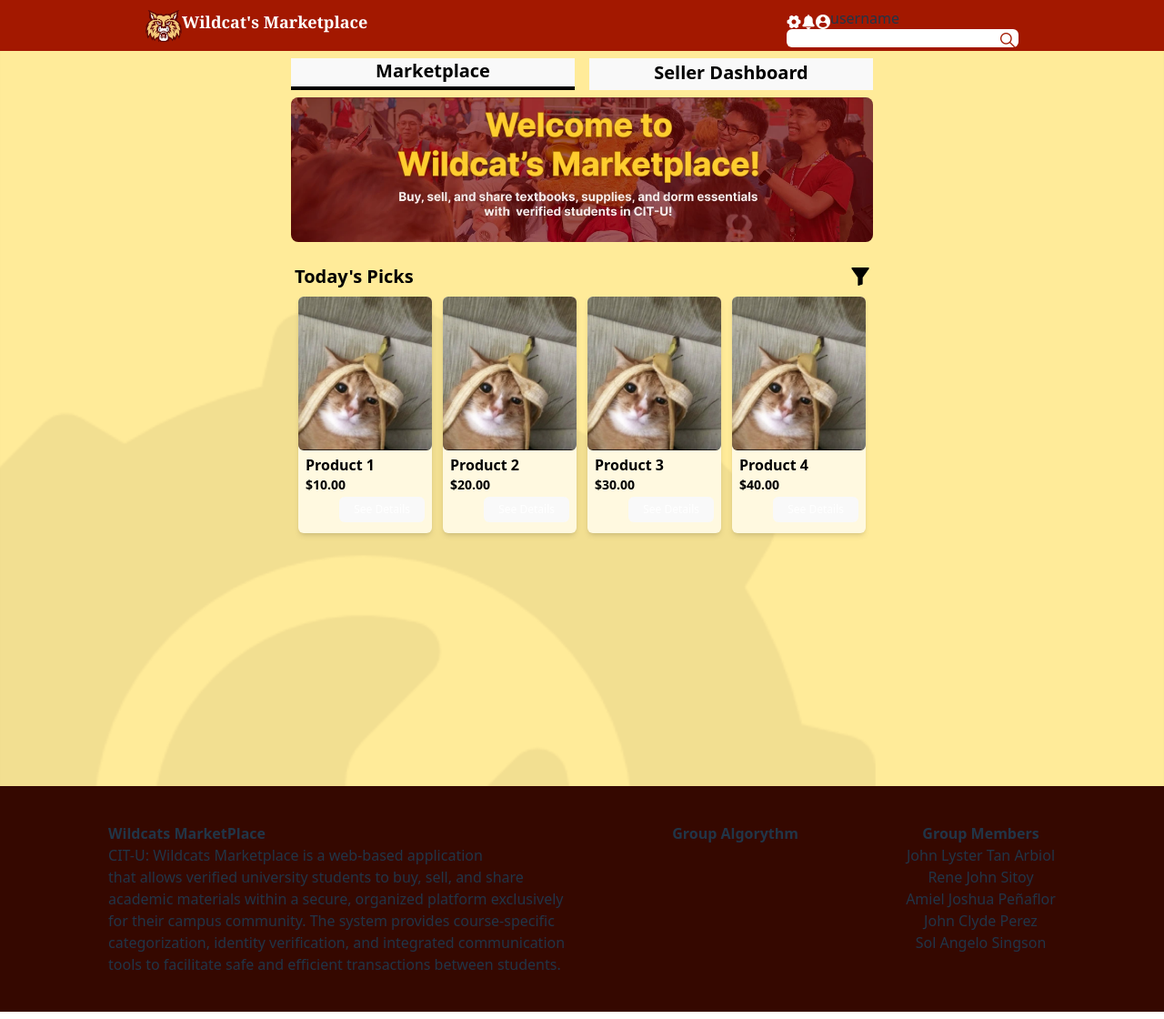
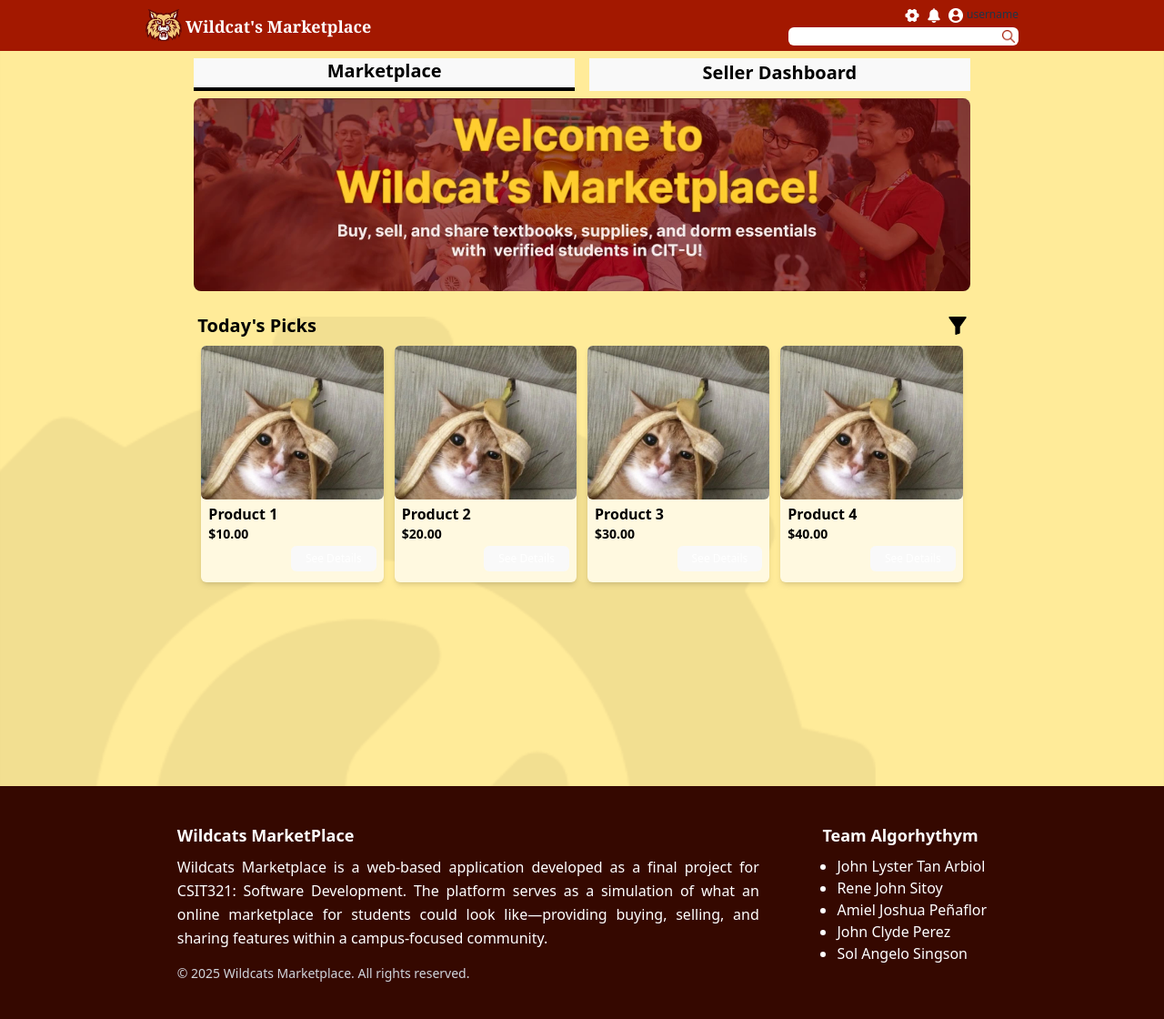
Before and after one commit to SundenJaeger/wildcats-marketplace, a React (Vite) app in the folder wildcats-marketplace-frontend/wildcats-marketplace-frontend/: page /home in a window 1280 px wide. Shown: the whole page at 91% size. Built offline with nearby package versions, Linux system fonts and the light colour scheme.

Commit message:
Updated Navbar, Footer
-fixed icon placements on navbar
-improved search bar but w/ no functionality
-cleaned texts in footer
-changed style formatting to tailwind css
-fixed the code for project description to look cleaner

```diff
--- a/wildcats-marketplace-frontend/wildcats-marketplace-frontend/src/components/Footer.jsx
+++ b/wildcats-marketplace-frontend/wildcats-marketplace-frontend/src/components/Footer.jsx
@@ -1,51 +1,34 @@
-import React from 'react'
-
-// const Footer = () => {
-//   return (
-//     <div className='absolute bottom-0 left-0 w-full h-14 z-10 bg-[#350800]'>
-//       <div>
-//         <div className='flex items-center gap-2 p-2 justify-center'>
-//             <h2 className='text-lg font-bold text-white'>Footer</h2>
-//         </div>
-//       </div>
-//     </div>
-//   )
-// }
-
-// export default Footer
+function Footer() {
+  return (
+    <footer className="flex items-start justify-around px-40 py-[40px] bg-[#350800] text-white">
+      {/* Left Section */}
+      <div className="text-left max-w-2/3">
+        <h3 className="font-bold text-lg mb-2">Wildcats MarketPlace</h3>
+        <p className="text-md text-justify leading-relaxed">
+            Wildcats Marketplace is a web-based application developed as a final project
+            for CSIT321: Software Development. The platform serves as a simulation of
+            what an online marketplace for students could look like—providing buying,
+            selling, and sharing features within a campus-focused community.
+        </p>
+        <p className="text-sm text-gray-300 mt-4">
+            © 2025 Wildcats Marketplace. All rights reserved.
+        </p>
+      </div>
 
 
-
-function Footer(){
-    return(
-        <footer
-            style={{
-                display: "flex",
-                justifyContent: "space-around",
-                padding: "40px 60px",
-                background: "#350800"
-            }}
-        >
-            <div style={{ textAlign: "left" }}>
-                <h3 style={{fontWeight: "bold"}} >Wildcats MarketPlace</h3>
-                <p>CIT-U: Wildcats Marketplace is a web-based application<br/> that allows verified university students to buy, sell, and share <br/>academic materials within a secure, organized platform exclusively<br/> for their campus community. The system provides course-specific<br/> categorization, identity verification, and integrated communication<br/> tools to facilitate safe and efficient transactions between students.</p>
-            </div>
-
-            <div style={{ textAlign: "center" }}>
-                <h3 style={{fontWeight: "bold"}}>Group Algorythm</h3>
-                <p></p>
-            </div>
-
-            <div style={{ textAlign: "center" }}>
-                <h3 style={{fontWeight: "bold"}}>Group Members</h3>
-                <p>John Lyster Tan Arbiol</p>
-                <p>Rene John Sitoy</p>
-                <p>Amiel Joshua Peñaflor</p>
-                <p>John Clyde Perez</p>
-                <p>Sol Angelo Singson</p>
-            </div>
-        </footer>
-    );
+      {/* Right Section */}
+      <div className="flex flex-col justify-center max-w-1/3">
+        <h3 className="font-bold text-lg mb-2">Team Algorhythym</h3>
+        <ul className="flex flex-col items-start justify-center pl-4 text-md list-disc">
+            <li>John Lyster Tan Arbiol</li>
+            <li>Rene John Sitoy</li>
+            <li>Amiel Joshua Peñaflor</li>
+            <li>John Clyde Perez</li>
+            <li>Sol Angelo Singson</li>
+        </ul>
+      </div>
+    </footer>
+  );
 }
 
-export default Footer
+export default Footer;
--- a/wildcats-marketplace-frontend/wildcats-marketplace-frontend/src/components/Form.jsx
+++ b/wildcats-marketplace-frontend/wildcats-marketplace-frontend/src/components/Form.jsx
@@ -4,7 +4,7 @@ import LoginSignup from './LoginSignup'
 
 const FormLayout = () => {
   return (
-    <div className="flex items-center justify-center min-h-screen p-4">
+    <div className="flex items-start justify-center min-h-screen mt-20 md:mt-28 lg:mt-36 p-4">
       <div className="flex flex-col md:flex-row min-w-[500px] max-w-[1000px] bg-[#5E0E00] rounded-lg shadow-lg">
         {/* Splashscreen */}
         <div className="w-full md:w-[60%] p-6">
--- a/wildcats-marketplace-frontend/wildcats-marketplace-frontend/src/components/Homepage.jsx
+++ b/wildcats-marketplace-frontend/wildcats-marketplace-frontend/src/components/Homepage.jsx
@@ -8,7 +8,7 @@ const Homepage = () => {
     const [isMarketplaceView, setIsMarketplaceView] = React.useState(true);
 
     return (
-    <div className="flex flex-col justify-top h-screen w-1/2">
+    <div className="flex flex-col justify-top h-screen w-2/3">
 
         <div className='flex justify-between space-x-4'>
             <button
@@ -31,7 +31,7 @@ const Homepage = () => {
             <div>
                 <img src={assets.homepage_welcome_banner}
                     alt="Wildcats"
-                    className="w-200 h-full object-contain rounded-lg"
+                    className="w-full h-full object-contain rounded-lg"
                 />
             </div>
 
--- a/wildcats-marketplace-frontend/wildcats-marketplace-frontend/src/components/Navbar.jsx
+++ b/wildcats-marketplace-frontend/wildcats-marketplace-frontend/src/components/Navbar.jsx
@@ -22,24 +22,37 @@ const Navbar = () => {
       {/* Navbar for Homepage */}
       {isHomepage && (
         <div className='flex items-center gap-2 p-2 px-40 justify-between'>
-          <div className='flex'>
+          <div className='flex items-center gap-1'>
             <img src={assets.wildcats_logo} alt="Logo" className="w-10 h-10" />
                 <h2 className='text-lg font-extrabold font-serif text-white'>Wildcat's Marketplace</h2>
           </div>
 
           <div className='flex flex-col'>
-            <div className='flex items-end'>
-              <img className='w-4 h-4' src={assets.white_settings_icon}></img>
-              <img className='w-4 h-4' src={assets.white_notification_icon}></img>
-              <img className='w-4 h-4' src={assets.white_profile_icon}></img>
-              <p>username</p>
+            <div className='flex items-center justify-end mb-1'>
+              <img className='w-4 h-4 mx-1' src={assets.white_settings_icon}></img>
+              <img className='w-4 h-4 mx-1' src={assets.white_notification_icon}></img>
+              <img className='w-4 h-4 mx-1' src={assets.white_profile_icon}></img>
+              <p className='text-xs pb-0.5'>username</p>
             </div>
 
-            <div className='flex bg-white p-1 rounded-md h-5'>
-              <input className='flex justify-en'>
-              </input>
-              <img className='w-4 h-4' src={assets.red_search_icon}></img>
+            <div className="relative flex items-center justify-end duration-150 focus-within:scale-[1.025] bg-white p-1 rounded-md h-5 w-50.6">
+              <input
+                className="peer outline-0 w-full caret-transparent bg-transparent"
+                type="text"
+              />
+
+              {/* Fake placeholder */}
+              <span className="absolute left-2 text-gray-400 text-xs opacity-0 peer-focus:opacity-100 transition-opacity duration-150">
+                Search here...
+              </span>
+
+              <img
+                className="duration-150 w-3.5 h-3.5"
+                src={assets.red_search_icon}
+                alt="Search Icon"
+              />
             </div>
+
           </div>
 
         </div>
```
